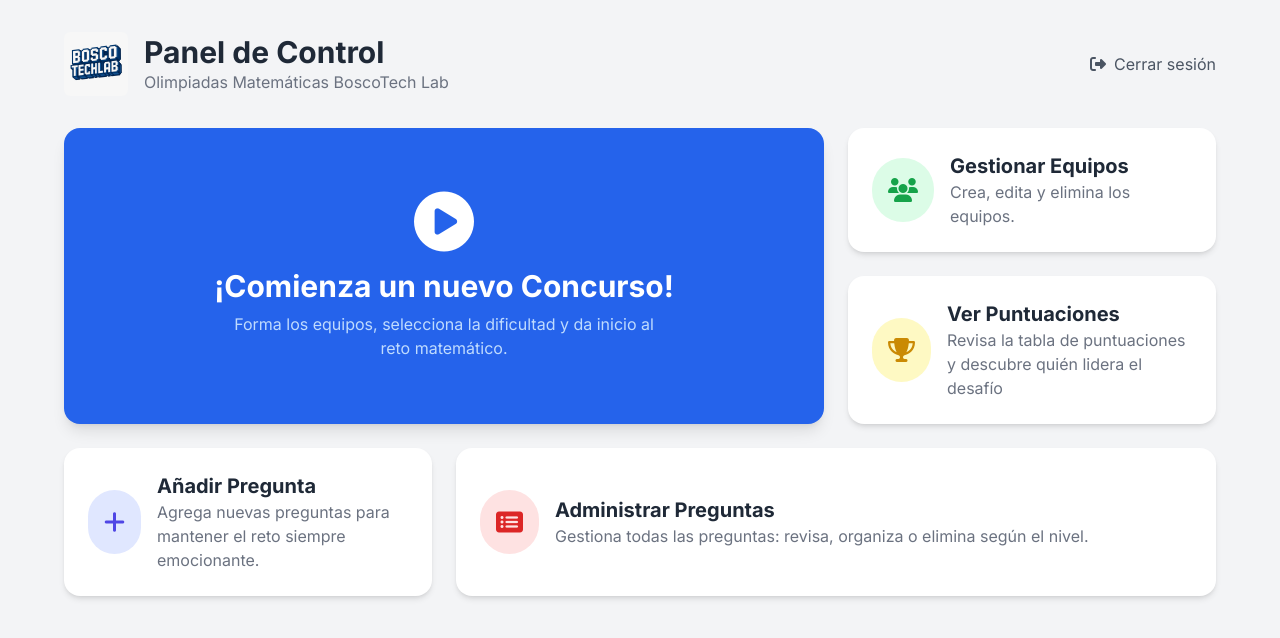
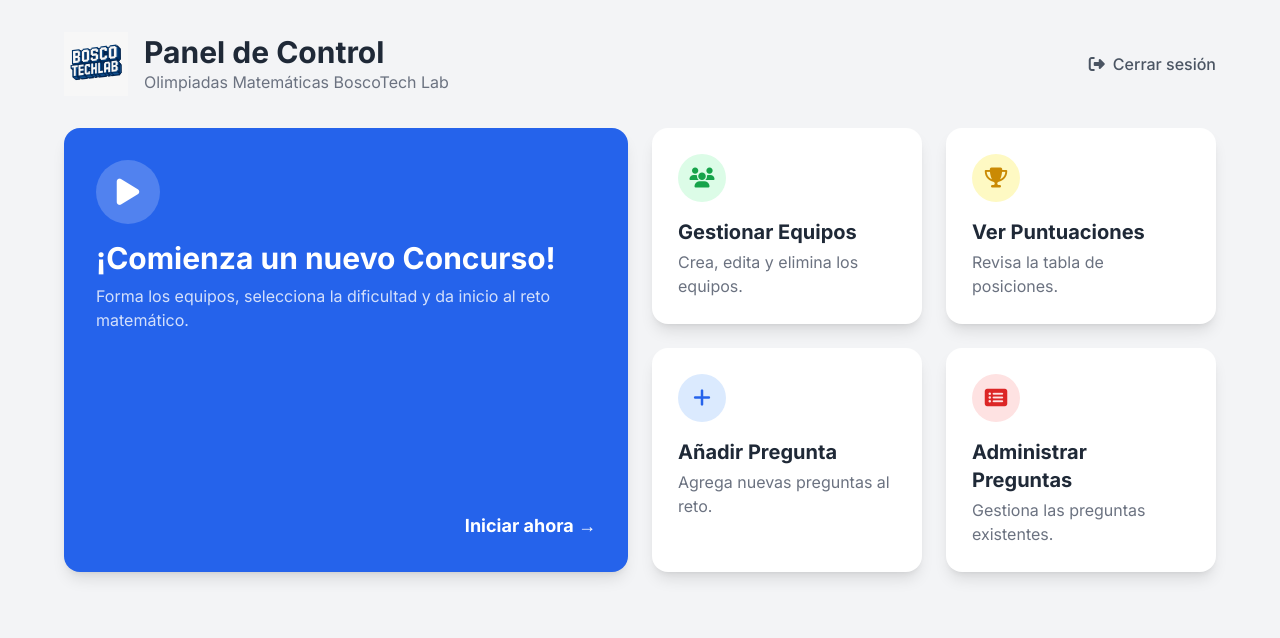
Before and after one commit to saamueldmg/olimpiadas_matematicas, a Flask app: page /dashboard in a window 1280 px wide. Shown: the top 638 px of the page. Run offline with Flask 3, Linux system fonts and the light colour scheme; the visitor is signed in with stand-in values (Sample User, id 1); some libraries are stand-ins or nearby versions.

Commit message:
Correciones de renderizadoooo DIOS

```diff
--- a/templates/dashboard.html
+++ b/templates/dashboard.html
@@ -20,28 +20,28 @@
     <style>
       body {
         font-family: "Inter", sans-serif;
-        background-color: #f3f4f6; /* Un gris más claro */
+        background-color: #f3f4f6;
       }
       .action-card {
-        transition: transform 0.2s ease-in-out, box-shadow 0.2s ease-in-out;
+        transition: all 0.3s ease;
       }
       .action-card:hover {
         transform: translateY(-5px);
-        box-shadow: 0 10px 20px rgba(0, 0, 0, 0.1);
+        box-shadow: 0 10px 25px -5px rgba(0, 0, 0, 0.1),
+          0 10px 10px -5px rgba(0, 0, 0, 0.04);
       }
     </style>
   </head>
   <body class="bg-gray-100 min-h-screen p-4 sm:p-6 md:p-8">
     <div class="container mx-auto max-w-6xl">
       <!-- Encabezado -->
-      <header
-        class="flex flex-col sm:flex-row justify-between items-center mb-8"
-      >
+      <header class="flex justify-between items-center mb-8">
         <div class="flex items-center space-x-4">
+          <!-- RUTA CORREGIDA -->
           <img
-            src="{{ url_for('static', filename='images/Logo.jpg') }}"
-            alt="Logo"
-            class="h-16 w-auto rounded-md"
+            src="{{ url_for('static', filename='images/logo.jpg') }}"
+            alt="Logo BoscoTechLab"
+            class="w-16 h-16 auto-rounded-md"
           />
           <div>
             <h1 class="text-3xl font-bold text-gray-800">Panel de Control</h1>
@@ -50,99 +50,90 @@
         </div>
         <a
           href="{{ url_for('logout') }}"
-          class="mt-4 sm:mt-0 flex items-center space-x-2 text-gray-600 hover:text-red-500 transition-colors"
+          class="flex items-center space-x-2 text-gray-600 hover:text-red-500 transition-colors font-medium"
         >
           <i class="fas fa-sign-out-alt"></i>
           <span>Cerrar sesión</span>
         </a>
       </header>
 
-      <!-- Contenido Principal -->
-      <main class="grid grid-cols-1 lg:grid-cols-3 gap-6">
-        <!-- Columna Principal (Iniciar Quiz) -->
-        <div class="lg:col-span-2">
+      <!-- Contenido del Dashboard -->
+      <main class="grid grid-cols-1 md:grid-cols-3 lg:grid-cols-4 gap-6">
+        <!-- Tarjeta Principal: Iniciar Concurso -->
         <a
           href="{{ url_for('select_level') }}"
-            class="action-card flex flex-col items-center justify-center text-center bg-blue-600 text-white p-8 sm:p-12 rounded-2xl shadow-lg h-full"
+          class="action-card md:col-span-2 lg:col-span-2 bg-blue-600 text-white p-8 rounded-2xl shadow-lg flex flex-col justify-between hover:bg-blue-700"
         >
-            <i class="fas fa-play-circle text-6xl mb-4"></i>
-            <h2 class="text-3xl font-bold mb-2">
-              ¡Comienza un nuevo Concurso!
-            </h2>
-            <p class="text-blue-200 max-w-md">
+          <div>
+            <div
+              class="bg-white bg-opacity-20 w-16 h-16 rounded-full flex items-center justify-center mb-4"
+            >
+              <i class="fas fa-play text-3xl"></i>
+            </div>
+            <h2 class="text-3xl font-bold">¡Comienza un nuevo Concurso!</h2>
+            <p class="mt-2 opacity-80">
               Forma los equipos, selecciona la dificultad y da inicio al reto
               matemático.
             </p>
-          </a>
           </div>
-
-        <!-- Columna Secundaria (Otras Acciones) -->
-        <div class="grid grid-cols-1 sm:grid-cols-2 lg:grid-cols-1 gap-6">
-          <!-- Gestionar Equipos -->
-          <a
-            href="{{ url_for('manage_teams') }}"
-            class="action-card flex items-center bg-white p-6 rounded-2xl shadow-md"
-          >
-            <div class="bg-green-100 text-green-600 p-4 rounded-full">
-              <i class="fas fa-users text-2xl"></i>
-            </div>
-            <div class="ml-4">
-              <h3 class="text-xl font-bold text-gray-800">Gestionar Equipos</h3>
-              <p class="text-gray-500">Crea, edita y elimina los equipos.</p>
+          <div class="mt-6 text-right font-bold text-lg">
+            Iniciar ahora &rarr;
           </div>
         </a>
 
-          <!-- Ver Puntuaciones -->
+        <!-- Tarjetas Laterales -->
+        <div class="lg:col-span-2 grid grid-cols-1 sm:grid-cols-2 gap-6">
+          <a
+            href="{{ url_for('manage_teams') }}"
+            class="action-card bg-white p-6 rounded-2xl shadow-lg hover:border-green-500 border-2 border-transparent"
+          >
+            <div
+              class="bg-green-100 text-green-600 w-12 h-12 rounded-full flex items-center justify-center mb-4"
+            >
+              <i class="fas fa-users text-xl"></i>
+            </div>
+            <h3 class="text-xl font-bold text-gray-800">Gestionar Equipos</h3>
+            <p class="text-gray-500 mt-1">Crea, edita y elimina los equipos.</p>
+          </a>
           <a
             href="{{ url_for('show_scoreboard') }}"
-            class="action-card flex items-center bg-white p-6 rounded-2xl shadow-md"
+            class="action-card bg-white p-6 rounded-2xl shadow-lg hover:border-yellow-500 border-2 border-transparent"
           >
-            <div class="bg-yellow-100 text-yellow-600 p-4 rounded-full">
-              <i class="fas fa-trophy text-2xl"></i>
+            <div
+              class="bg-yellow-100 text-yellow-600 w-12 h-12 rounded-full flex items-center justify-center mb-4"
+            >
+              <i class="fas fa-trophy text-xl"></i>
             </div>
-            <div class="ml-4">
             <h3 class="text-xl font-bold text-gray-800">Ver Puntuaciones</h3>
-              <p class="text-gray-500">
-                Revisa la tabla de puntuaciones y descubre quién lidera el
-                desafío
-              </p>
-            </div>
+            <p class="text-gray-500 mt-1">Revisa la tabla de posiciones.</p>
           </a>
-        </div>
-
-        <!-- Fila Inferior (Gestión de Preguntas) -->
           <a
             href="{{ url_for('add_question') }}"
-          class="action-card flex items-center bg-white p-6 rounded-2xl shadow-md"
+            class="action-card bg-white p-6 rounded-2xl shadow-lg hover:border-blue-500 border-2 border-transparent"
           >
-          <div class="bg-indigo-100 text-indigo-600 p-4 rounded-full">
-            <i class="fas fa-plus text-2xl"></i>
+            <div
+              class="bg-blue-100 text-blue-600 w-12 h-12 rounded-full flex items-center justify-center mb-4"
+            >
+              <i class="fas fa-plus text-xl"></i>
             </div>
-          <div class="ml-4">
             <h3 class="text-xl font-bold text-gray-800">Añadir Pregunta</h3>
-            <p class="text-gray-500">
-              Agrega nuevas preguntas para mantener el reto siempre emocionante.
-            </p>
-          </div>
+            <p class="text-gray-500 mt-1">Agrega nuevas preguntas al reto.</p>
           </a>
-
           <a
             href="{{ url_for('manage_questions') }}"
-          class="action-card flex items-center bg-white p-6 rounded-2xl shadow-md lg:col-span-2"
+            class="action-card bg-white p-6 rounded-2xl shadow-lg hover:border-red-500 border-2 border-transparent"
           >
-          <div class="bg-red-100 text-red-600 p-4 rounded-full">
-            <i class="fas fa-list-alt text-2xl"></i>
+            <div
+              class="bg-red-100 text-red-600 w-12 h-12 rounded-full flex items-center justify-center mb-4"
+            >
+              <i class="fas fa-list-alt text-xl"></i>
             </div>
-          <div class="ml-4">
             <h3 class="text-xl font-bold text-gray-800">
               Administrar Preguntas
             </h3>
-            <p class="text-gray-500">
-              Gestiona todas las preguntas: revisa, organiza o elimina según el
-              nivel.
-            </p>
+            <p class="text-gray-500 mt-1">Gestiona las preguntas existentes.</p>
+          </a>
         </div>
-        </a>
       </main>
     </div>
   </body>
```
Lines whose indentation alone changed are shown as unchanged.
